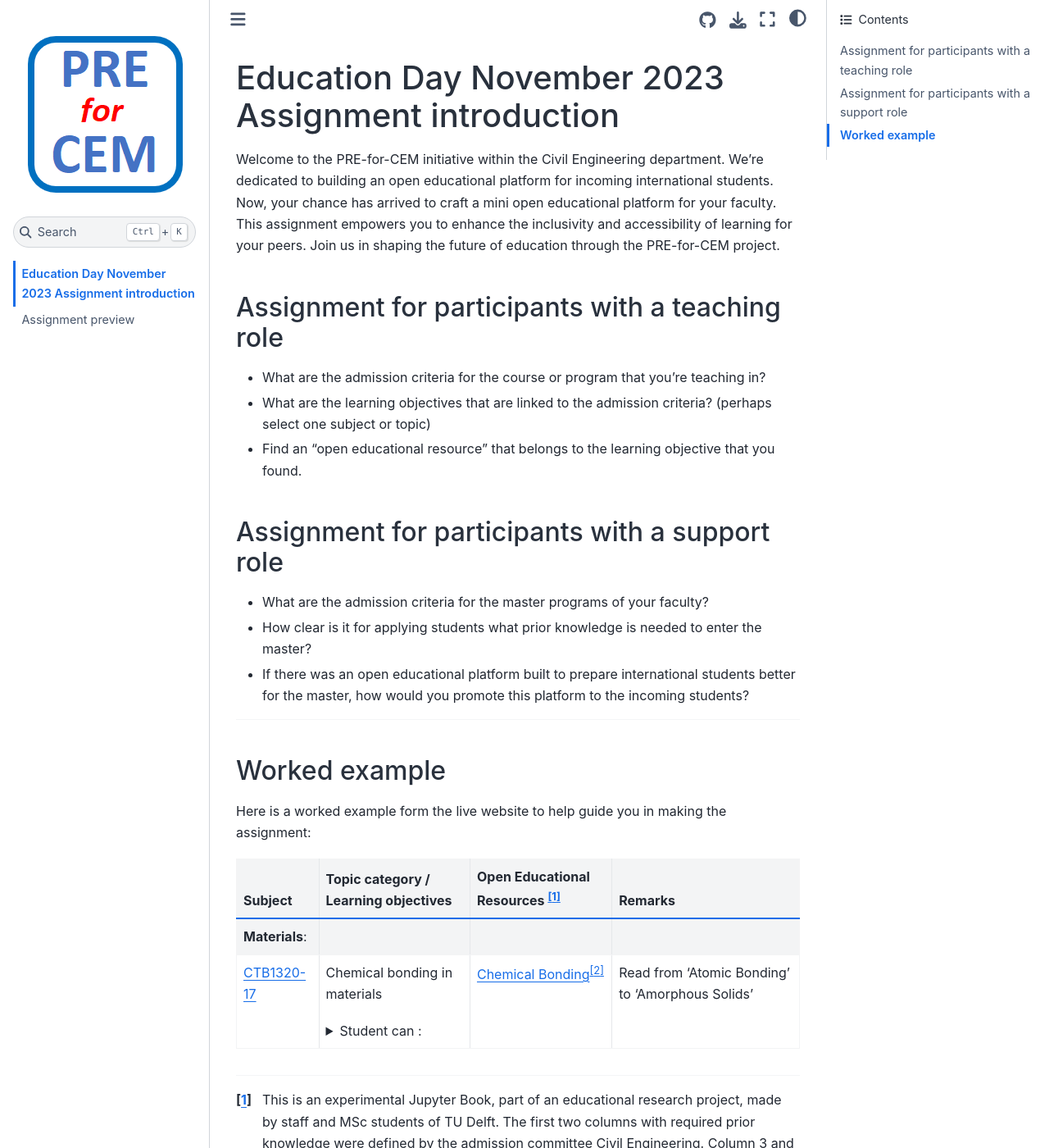
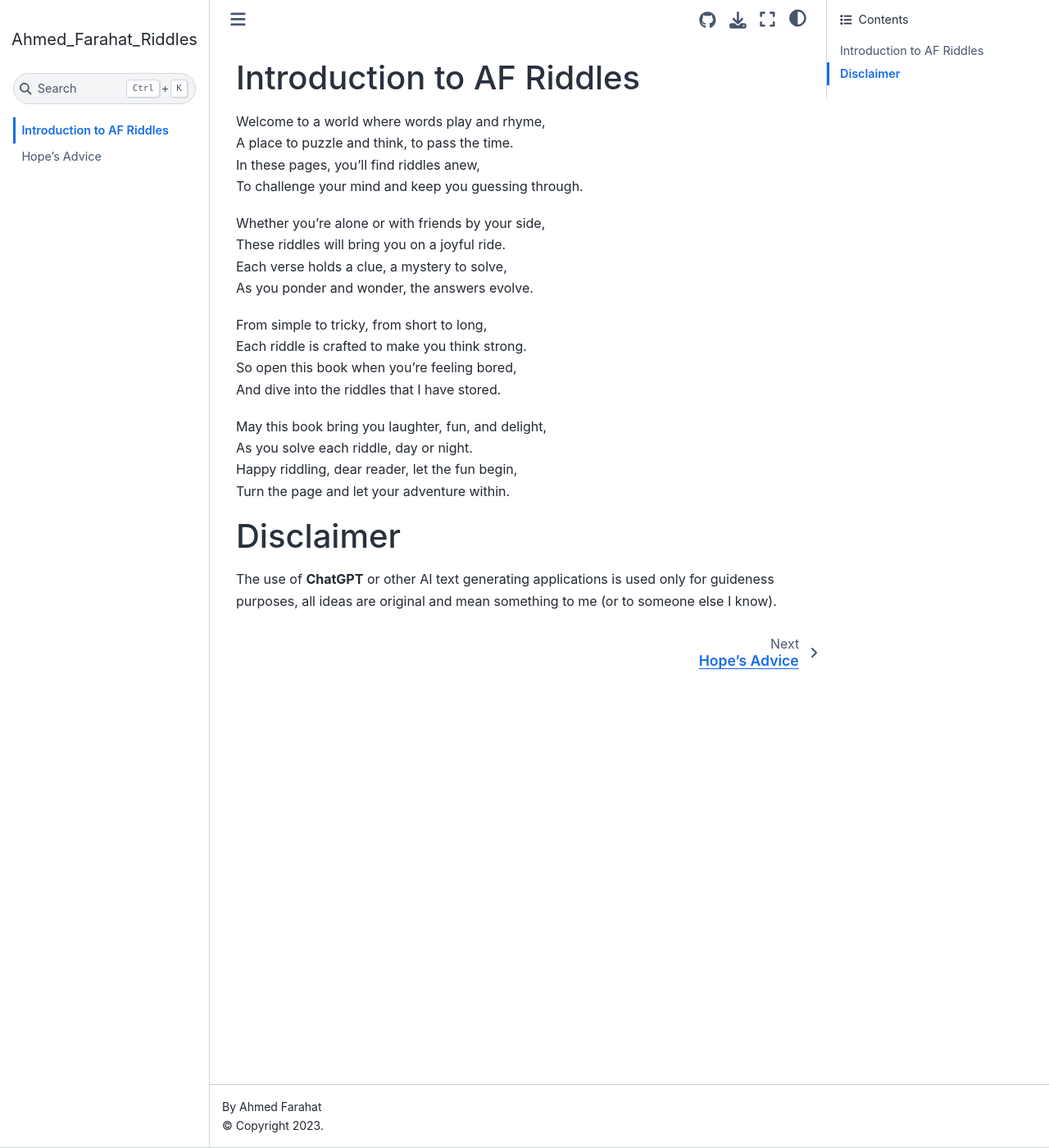
Before and after one commit to ahmedfarhatx22/AFar_Riddles, a Jupyter Book: the page built from book/contents/intro.md, in a window 1280 px wide and 1400 px high. Shown: the whole window at 82% size. Built offline with Jupyter Book 1.0.4 settings and Sphinx 7.4.7 and the Sphinx Book theme 1.1.4, drawn with Linux system fonts in a browser that asks for light colours; some of the changed text lies outside the part shown.

Commit message:
changed topic of repository

```diff
--- a/book/_config.yml
+++ b/book/_config.yml
@@ -1,6 +1,6 @@
-title: Prerequisite Knowledge for Civil Engineering Master
-author: TU Delft, Faculty of Civil Engineering and Geosciences, project team PRE-for-CEM
-logo: images/logo.png
+title: Ahmed_Farahat_Riddles
+author: Ahmed Farahat
+
 
 execute:
   execute_notebooks: auto
@@ -13,7 +13,7 @@ bibtex_bibfiles:
   - references.bib
 
 repository:
-  url: https://github.com/TUDelft-CITG/pre-for-cem
+  url: https://github.com/ahmedfarhatx22/AFar_Structural_Engineering
   path_to_book: book
   branch: main
 
--- a/book/_toc.yml
+++ b/book/_toc.yml
@@ -2,4 +2,4 @@ format: jb-book
 root: contents/intro
 
 chapters:
-- file: contents/Education_day_nov_2023
+- file: contents/riddle1.ipynb
--- a/book/contents/intro.md
+++ b/book/contents/intro.md
@@ -1,30 +1,24 @@
-# Education Day November 2023 Assignment introduction
+# Introduction to AF Riddles
 
-Welcome to the PRE-for-CEM initiative within the Civil Engineering department. We're dedicated to building an open educational platform for incoming international students. Now, your chance has arrived to craft a mini open educational platform for your faculty. This assignment empowers you to enhance the inclusivity and accessibility of learning for your peers. Join us in shaping the future of education through the PRE-for-CEM project.
+Welcome to a world where words play and rhyme,<br>
+A place to puzzle and think, to pass the time.<br>
+In these pages, you'll find riddles anew,<br>
+To challenge your mind and keep you guessing through.<br>
 
-## Assignment for participants with a teaching role
+Whether you're alone or with friends by your side,<br>
+These riddles will bring you on a joyful ride.<br>
+Each verse holds a clue, a mystery to solve,<br>
+As you ponder and wonder, the answers evolve.<br>
 
-- What are the admission criteria for the course or program that you’re teaching in?
-- What are the learning objectives that are linked to the admission criteria? (perhaps select one subject or topic)
-- Find an “open educational resource” that belongs to the learning objective that you found.
+From simple to tricky, from short to long,<br>
+Each riddle is crafted to make you think strong.<br>
+So open this book when you’re feeling bored,<br>
+And dive into the riddles that I have stored.<br>
 
-## Assignment for participants with a support role
+May this book bring you laughter, fun, and delight,<br>
+As you solve each riddle, day or night.<br>
+Happy riddling, dear reader, let the fun begin,<br>
+Turn the page and let your adventure within.<br>
 
-- What are the admission criteria for the master programs of your faculty?
-- How clear is it for applying students what prior knowledge is needed to enter the master?
-- If there was an open educational platform built to prepare international students better for the master, how would you promote this platform to the incoming students?
-
----
-
-## Worked example
-
-Here is a worked example form the live website to help guide you in making the assignment:
-
-|Subject|Topic category / Learning objectives  | Open Educational Resources [^1] |Remarks|
-|:------|:--------|:---------------------------|:------------------|
-| **Materials**:     |||
- [CTB1320-17](https://studiegids.tudelft.nl/a101_displayCourse.do?course_id=61974)                                                                                                                            | Chemical bonding in materials <details><summary>Student can :</summary> - Understand atomic properties, bonds and their impact on material characteristics. </details> |<a href="https://www.nde-ed.org/Physics/Materials/Structure/bonds.xhtml" target="_blank">Chemical Bonding</a>[^2]|Read from 'Atomic Bonding' to 'Amorphous Solids' |
-
-
-[^1]: This is an experimental Jupyter Book, part of an educational research project, made by staff and MSc students of TU Delft. The first two columns with required prior knowledge were defined by the admission committee Civil Engineering. Column 3 and 4 with Open Educational Resources (OER) is experimental. These OER materials are provided as a service. Although we did our best to collect OER that reflect the required knowledge as good as possible, based on surveys among students and discussion with staff members, unfortunately we can not give a guarantee that the quality of all material is good. Suggestions are welcome via [email](mailto:h.r.schipper@tudelft.nl?subject=PRE-for-CEM-suggestions)
-[^2]: pages from website of Iowa State University, Center for Nondestructive Evaluation, www.nde-ed.org (last checked July 2023)
+# Disclaimer
+The use of **ChatGPT** or other AI text generating applications is used only for guideness purposes, all ideas are original and mean something to me (or to someone else I know).
```
Also changed, not shown: README.md (+2 -2 lines), book/contents/Education_day_nov_2023.md (deleted, +0 -149 lines), book/contents/Tradingviewlive.html (deleted, +0 -22 lines), book/contents/riddle1.ipynb (added), book/contents/tradingviewlivecode.ipynb (deleted), book/images/logo.png (deleted).
